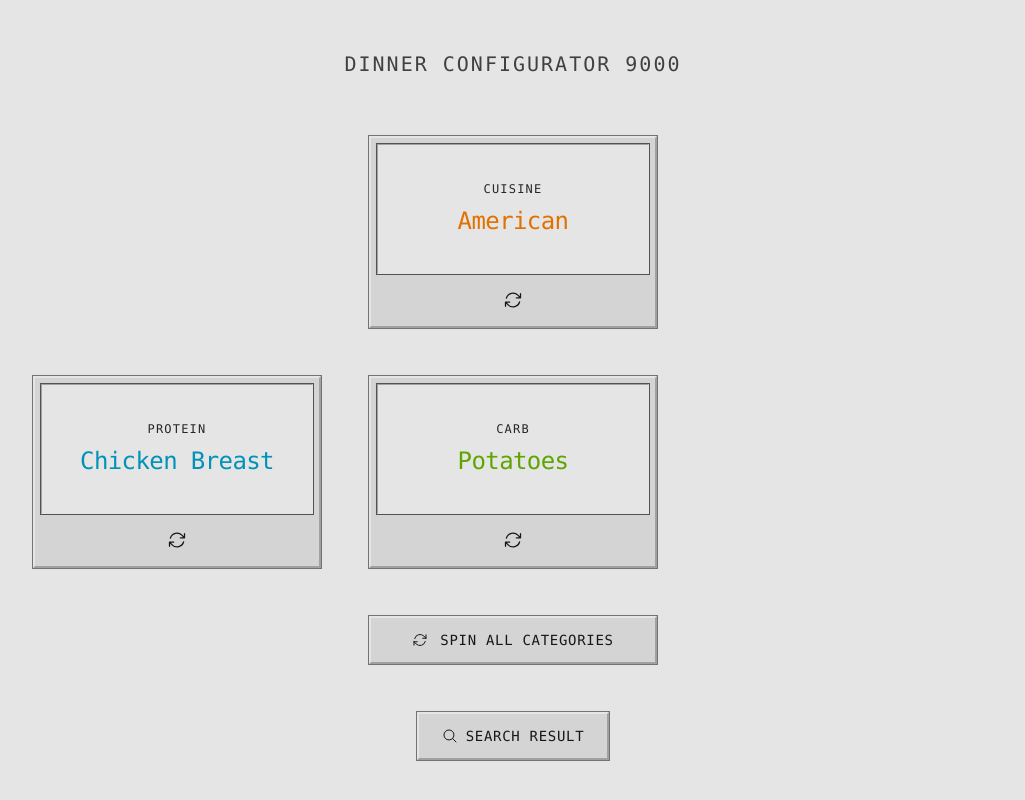
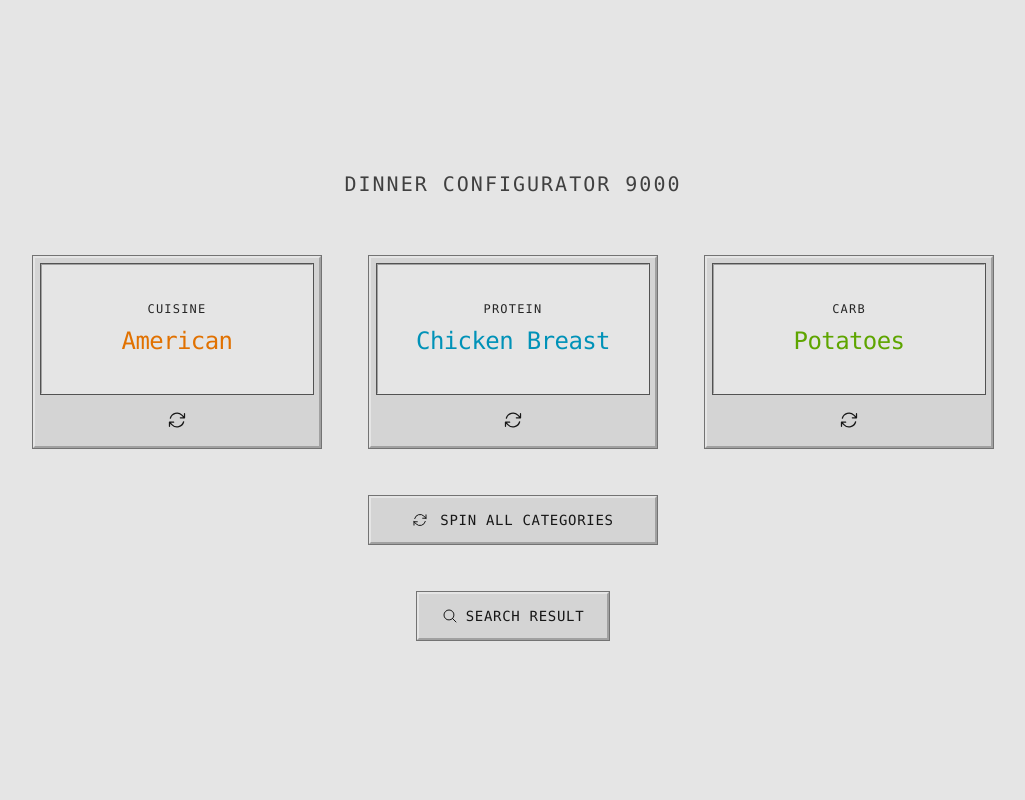
Before and after one commit to andrewmillen/dinner-configurator-9000, a Next.js app: page / in a window 1280 px wide. Shown: the whole page, without its empty margins (127-1152 px from the left). Built offline with nearby package versions, Linux system fonts and the light colour scheme.

Commit message:
Fix styling regression

```diff
--- a/app/page.js
+++ b/app/page.js
@@ -93,6 +93,7 @@ export default function Home() {
           Dinner Configurator 9000
         </h1>
 
+        <div className="grid grid-cols-1 lg:grid-cols-3 gap-8 lg:gap-12 items-center">
           <CategoryCard
             title="Cuisine"
             selected={selectedCuisine}
@@ -103,8 +104,6 @@ export default function Home() {
             }
             color="text-amber-600"
           />
-
-        <div className="grid grid-cols-1 lg:grid-cols-3 gap-8 lg:gap-12 items-center">
           <CategoryCard
             title="Protein"
             selected={selectedProtein}
--- a/package.json
+++ b/package.json
@@ -1,6 +1,6 @@
 {
   "name": "dinner-configurator-9000",
-  "version": "0.6.0",
+  "version": "0.6.1",
   "private": true,
   "scripts": {
     "dev": "next dev --turbopack",
```
Lines whose indentation alone changed are shown as unchanged.
